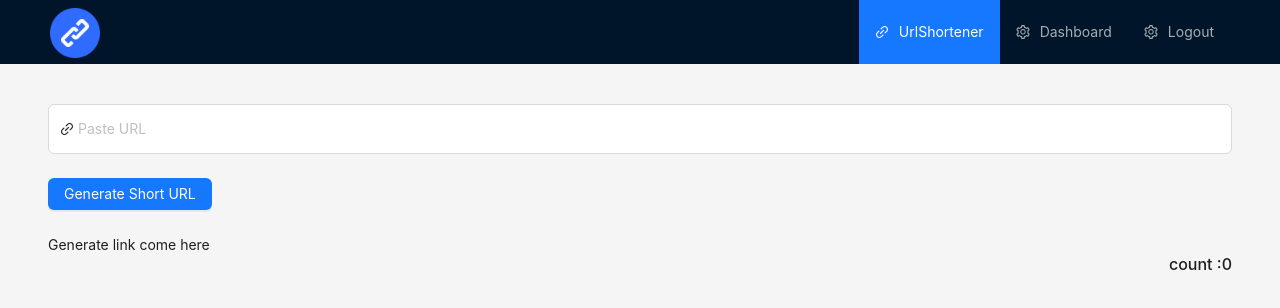
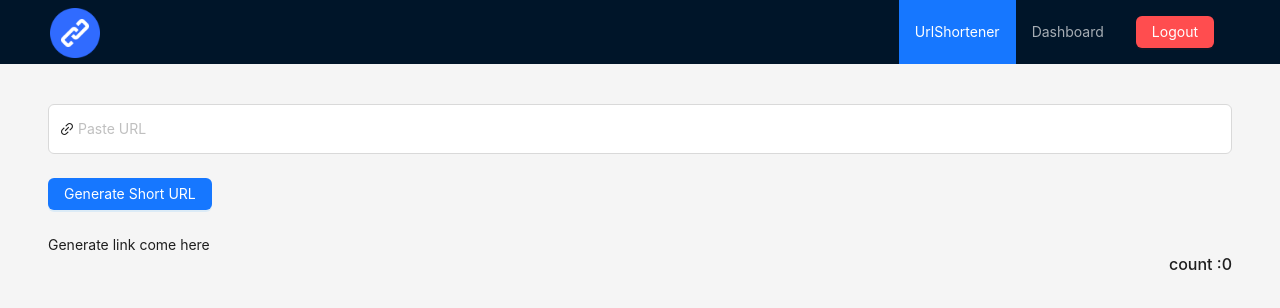
Before and after one commit to BalavigneshRajasekar/URL-shortner-application, a React (Vite) app in the folder Frontend/: page /home in a window 1280 px wide. Shown: the top 308 px of the page. Built offline with nearby package versions, Linux system fonts and the light colour scheme; sample sign-in values are in the browser's storage.

Commit message:
Logout added

```diff
--- a/Frontend/src/components/Home.jsx
+++ b/Frontend/src/components/Home.jsx
@@ -1,8 +1,9 @@
 /* eslint-disable no-unused-vars */
 import React, { useEffect, useState } from "react";
-import { Layout, Menu, Image } from "antd";
+import { Layout, Menu, Image, Popconfirm, Button } from "antd";
 import { useNavigate } from "react-router-dom";
-import { LinkOutlined, SettingOutlined } from "@ant-design/icons";
+// import { LinkOutlined, SettingOutlined } from "@ant-design/icons";
+
 import UrlShortner from "./UrlShortner";
 import Dashboard from "./Dashboard";
 
@@ -21,25 +22,11 @@ function Home() {
     console.log(userToken);
   }, [userToken]);
 
-  //For Navigation tab
-  const nav = ["UrlShortener", "Dashboard", "Logout"];
-  const items = nav.map((value, index) => ({
-    key: index + 1,
-    label: value,
-    icon: index == 0 ? <LinkOutlined /> : <SettingOutlined />,
-    onClick: () => {
-      if (index == 0) {
-        setUrlShortener(true);
-      } else if (index == 1) {
-        setUrlShortener(false);
-      } else if (index == 2) {
-        localStorage.removeItem("userToken");
-        localStorage.removeItem("resetToken");
-        navigate("/login");
-      }
-    },
-  }));
-
+  const confirm = (e) => {
+    localStorage.removeItem("userToken");
+    localStorage.removeItem("resetToken");
+    navigate("/login");
+  };
   return (
     <div>
       <Layout style={{ height: "100vh" }}>
@@ -52,8 +39,27 @@ function Home() {
             mode="horizontal"
             defaultSelectedKeys={["1"]}
             style={{ flex: 1, minWidth: 0, justifyContent: "end" }}
-            items={items}
-          />
+          >
+            <Menu.Item key="1" onClick={() => setUrlShortener(true)}>
+              UrlShortener
+            </Menu.Item>
+            <Menu.Item key="2" onClick={() => setUrlShortener(false)}>
+              Dashboard
+            </Menu.Item>
+            <Menu.Item key="3">
+              <Popconfirm
+                title="Logout"
+                description="Are you sure to want to Logout?"
+                onConfirm={confirm}
+                okText="Yes"
+                cancelText="No"
+              >
+                <Button type="primary" danger>
+                  Logout
+                </Button>
+              </Popconfirm>
+            </Menu.Item>
+          </Menu>
         </Header>
         <Content style={{ padding: "0 48px" }}>
           {urlShortener ? <UrlShortner></UrlShortner> : <Dashboard />}
```
